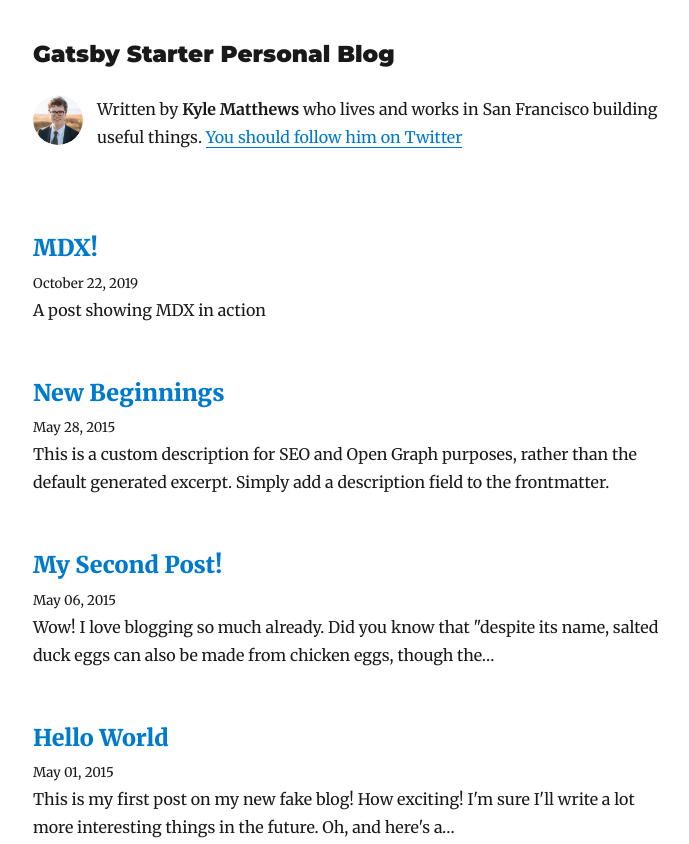
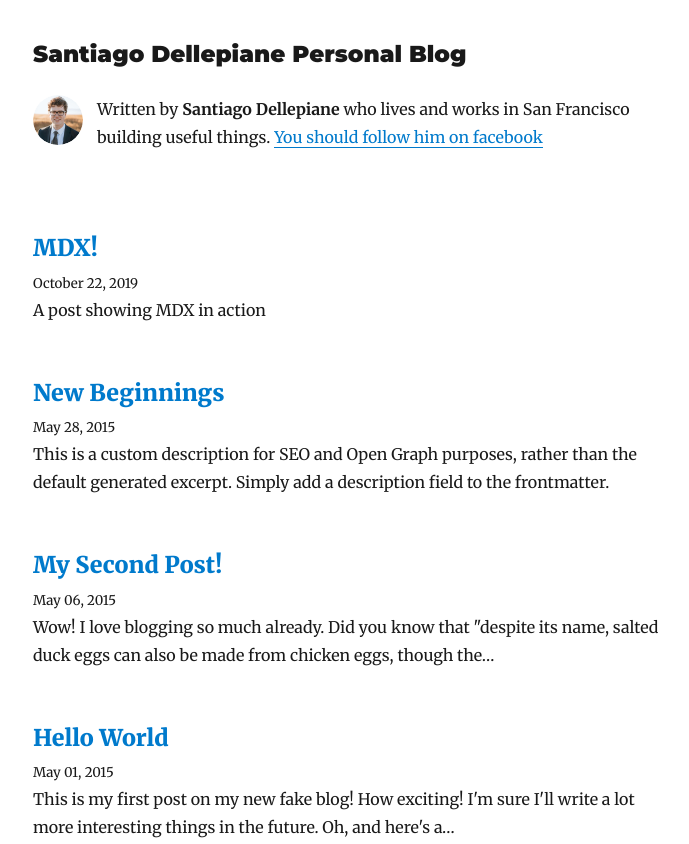
Before and after one commit to santiagolp/blog, a Gatsby site: page /blog in a window 1280 px wide. Shown: the top 844 px of the page, without its empty margins (292-981 px from the left). Built offline with nearby package versions, Linux system fonts and the light colour scheme; Gatsby itself is replaced by a stand-in of ours; some packages are replaced by stand-ins of ours.

Commit message:
netlify config

```diff
--- a/gatsby-config.js
+++ b/gatsby-config.js
@@ -1,12 +1,12 @@
 module.exports = {
   siteMetadata: {
     // edit below
-    title: `Gatsby Starter Personal Blog`,
-    author: `Kyle Matthews`,
+    title: `Santiago Dellepiane Personal Blog`,
+    author: `Santiago Dellepiane`,
     description: `A starter personal blog with styled components, dark mode, and Netlify CMS.`,
-    siteUrl: `https://gatsby-starter-blog-demo.netlify.com/`,
+    siteUrl: `https://sdblog.netlify.com/`,
     social: {
-      twitter: `kylemathews`,
+      facebook: `sanlp`,
     },
   },
   plugins: [
--- a/src/components/bio.js
+++ b/src/components/bio.js
@@ -37,8 +37,8 @@ function Bio() {
               Written by <strong>{author}</strong> who lives and works in San
               Francisco building useful things.
               {` `}
-              <a href={`https://twitter.com/${social.twitter}`}>
-                You should follow him on Twitter
+              <a href={`https://facebook.com/${social.facebook}`}>
+                You should follow him on facebook
               </a>
             </p>
           </Container>
@@ -61,7 +61,7 @@ const bioQuery = graphql`
       siteMetadata {
         author
         social {
-          twitter
+          facebook
         }
       }
     }
--- a/static/admin/config.yml
+++ b/static/admin/config.yml
@@ -1,5 +1,5 @@
 backend:
-  name: sd-blog
+  name: github
   repo: santiagolp/blog
 media_folder: static/assets
 public_folder: assets
```
